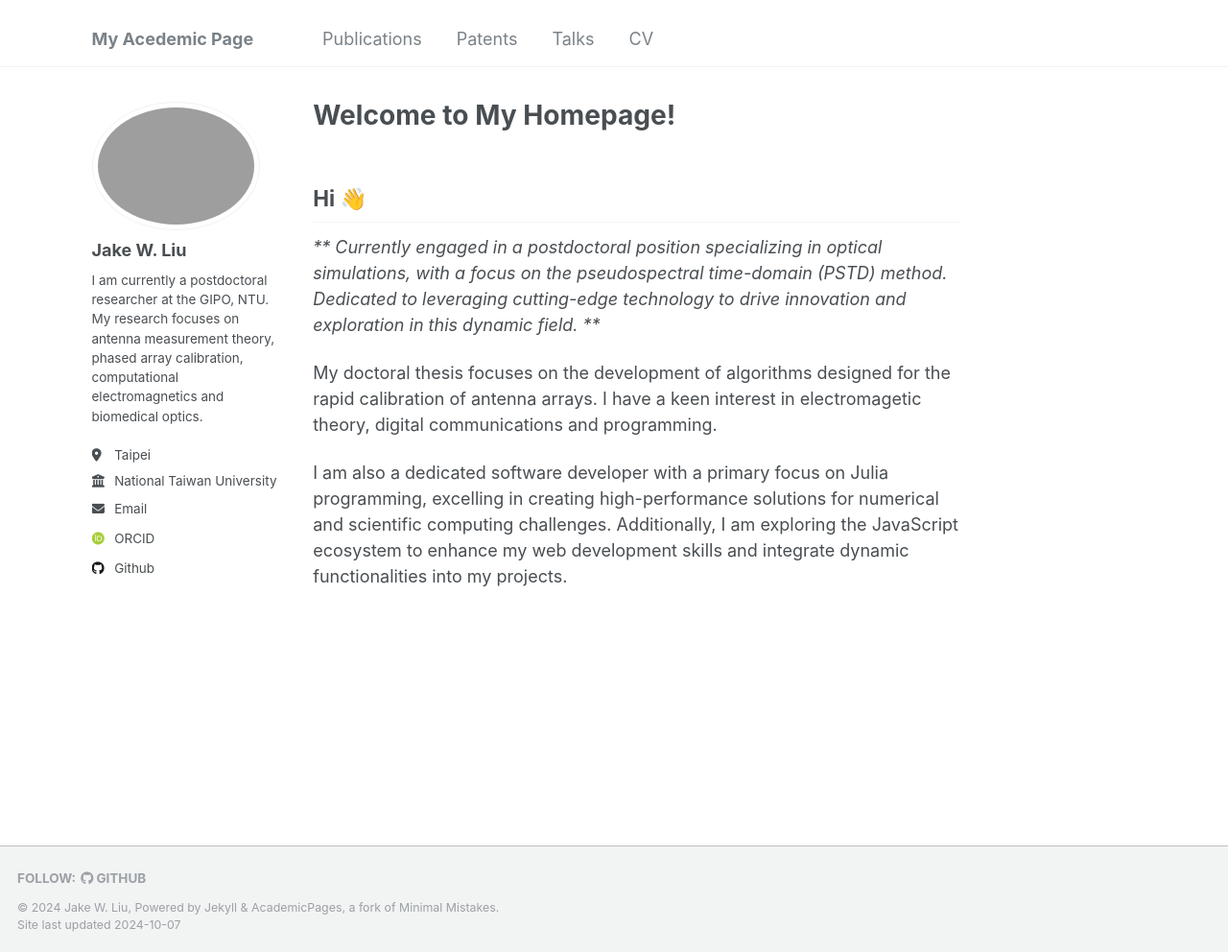
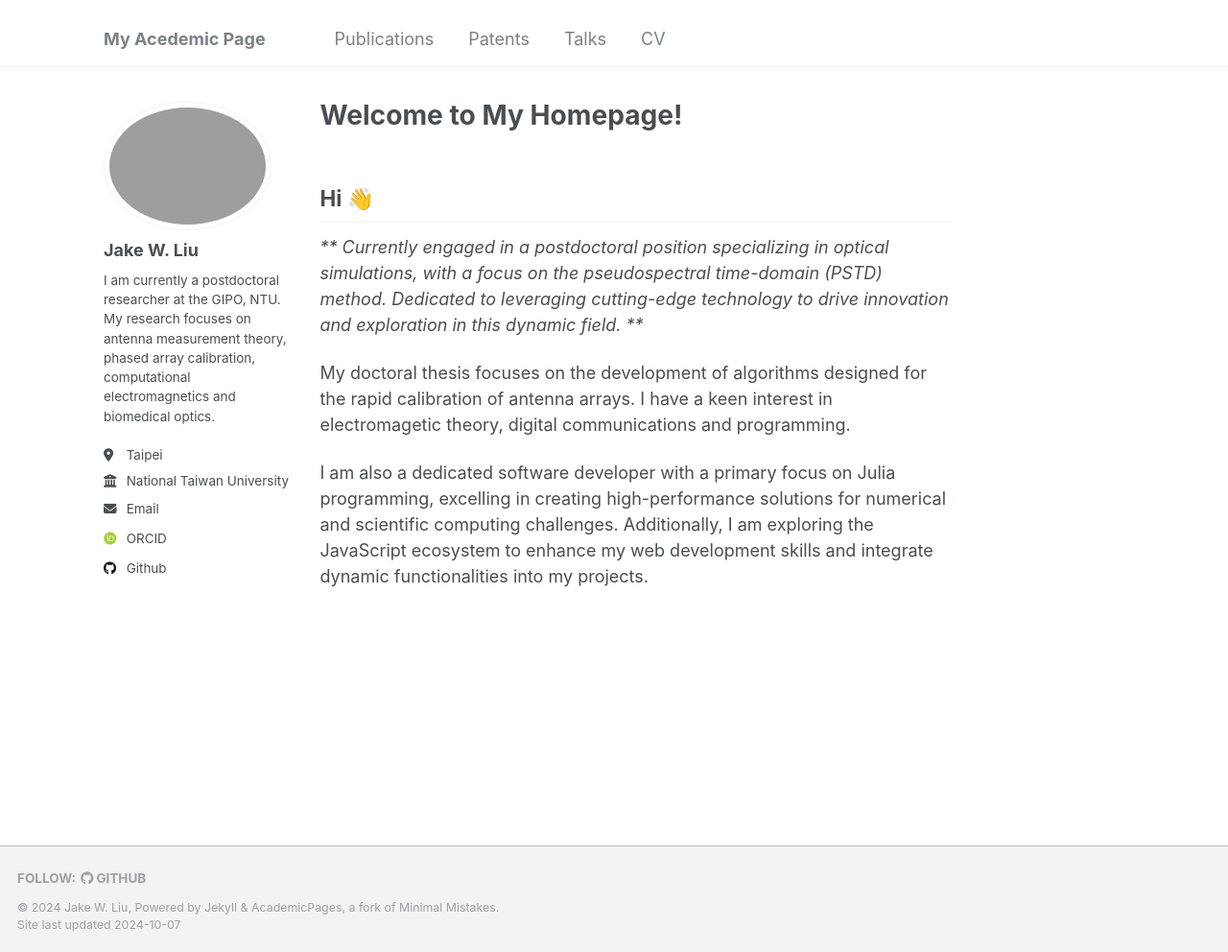
Before and after one commit to akjake616/jwliu, a Jekyll site: the page built from _pages/about.md, in a window 1280 px wide and 992 px high. Shown: the whole window at 96% size. Built offline with Jekyll 4.4.1, drawn with Linux system fonts in a browser that asks for light colours; some web fonts are replaced.

Commit message:
retest size

```diff
--- a/_sass/_variables.scss
+++ b/_sass/_variables.scss
@@ -127,9 +127,9 @@
    // $medium-wide                : 900px !default;
    // $large                      : 925px !default;
    // $x-large                    : 1280px !default;
-   $medium-wide                : 1100px !default;
-   $large                      : 1125px !default;
-   $x-large                    : 1480px !default;
+   $medium-wide                : 1075px !default;
+   $large                      : 1100px !default;
+   $x-large                    : 1450px !default;
 
    /*
       Grid
```
